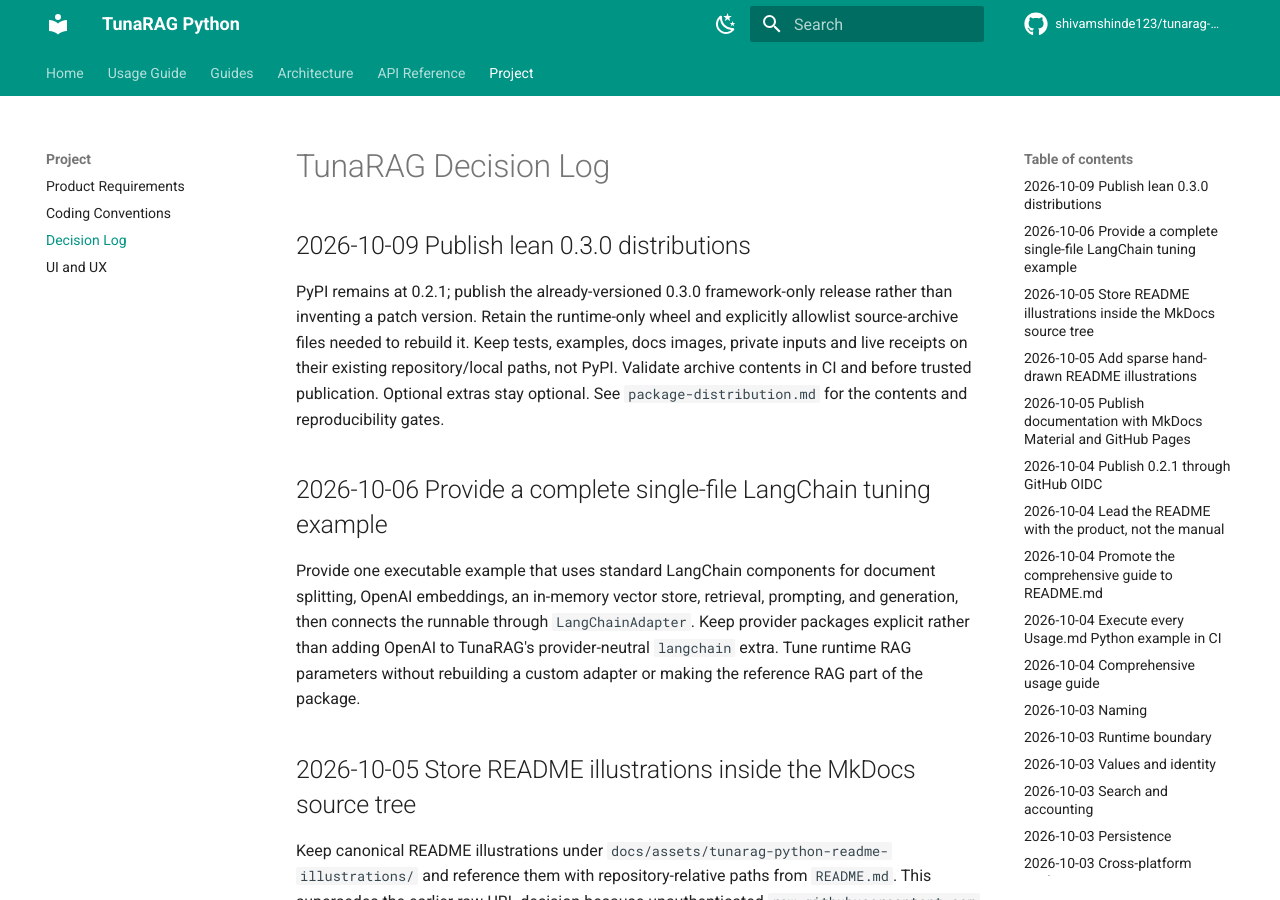
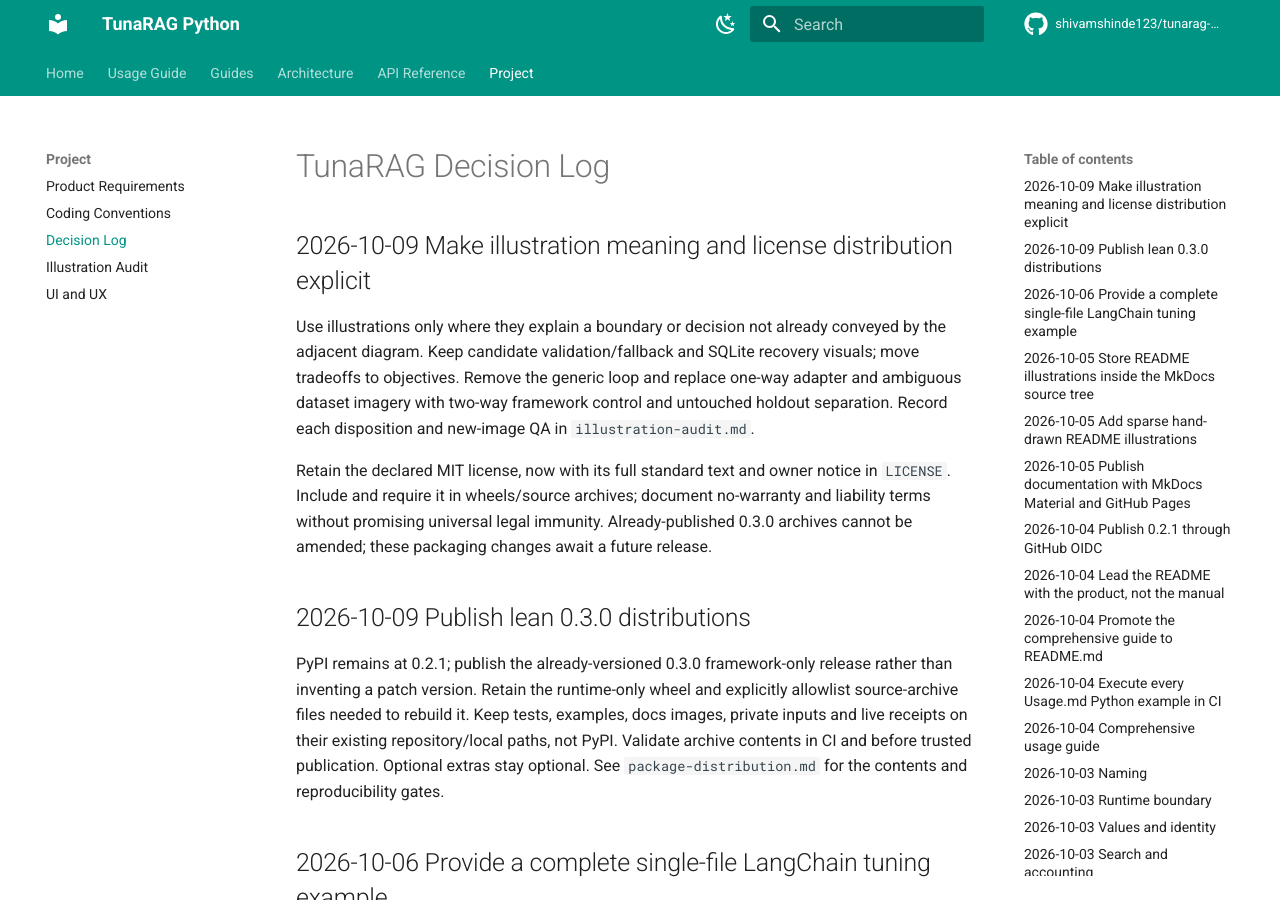
Before and after one commit to shivamshinde123/tunarag-python, an MkDocs documentation site: the page built from docs/decision.md, in a window 1280 px wide and 900 px high. Built offline with MkDocs 1.6.1 and Material for MkDocs 9.7.7, drawn with Linux system fonts in a browser that asks for light colours; comment, search, counter and statistics services are not loaded; some of the changed text lies outside the part shown.

Commit message:
docs: curate explanatory illustrations and ship full MIT license

```diff
--- a/docs/decision.md
+++ b/docs/decision.md
@@ -1,4 +1,17 @@
 # TunaRAG Decision Log
+
+## 2026-10-09 Make illustration meaning and license distribution explicit
+
+Use illustrations only where they explain a boundary or decision not already conveyed
+by the adjacent diagram. Keep candidate validation/fallback and SQLite recovery visuals;
+move tradeoffs to objectives. Remove the generic loop and replace one-way adapter and
+ambiguous dataset imagery with two-way framework control and untouched holdout separation.
+Record each disposition and new-image QA in `illustration-audit.md`.
+
+Retain the declared MIT license, now with its full standard text and owner notice in
+`LICENSE`. Include and require it in wheels/source archives; document no-warranty and
+liability terms without promising universal legal immunity. Already-published 0.3.0
+archives cannot be amended; these packaging changes await a future release.
 
 ## 2026-10-09 Publish lean 0.3.0 distributions
 
--- a/mkdocs.yml
+++ b/mkdocs.yml
@@ -121,6 +121,7 @@
       - Product Requirements: product-requirements-document.md
       - Coding Conventions: coding-conventions.md
       - Decision Log: decision.md
+      - Illustration Audit: illustration-audit.md
       - UI and UX: ui-ux-wireframes.md
 
 exclude_docs: |
--- a/pyproject.toml
+++ b/pyproject.toml
@@ -1,5 +1,5 @@
 [build-system]
-requires = ["hatchling>=1.25"]
+requires = ["hatchling>=1.27"]
 build-backend = "hatchling.build"
 
 [project]
@@ -9,6 +9,7 @@
 readme = "README.md"
 requires-python = ">=3.10"
 license = "MIT"
+license-files = ["LICENSE"]
 authors = [{ name = "Shivam Shinde" }]
 keywords = ["rag", "optimization", "evaluation", "llm", "retrieval"]
 classifiers = [
@@ -100,6 +101,7 @@
     "/pyproject.toml",
     "/README.md",
     "/CHANGELOG.md",
+    "/LICENSE",
 ]
 
 [tool.pytest.ini_options]
```
Also changed, not shown: CHANGELOG.md (+8 -0 lines), README.md (+34 -7 lines), docs/file-folder-structure.md (+4 -0 lines), docs/illustration-audit.md (added, +47 -0 lines), docs/package-distribution.md (+6 -1 lines), docs/assets/tunarag-python-readme-illustrations/01-optimization-loop.png (deleted), docs/assets/tunarag-python-readme-illustrations/02-rag-adapter-boundary.png (deleted), docs/assets/tunarag-python-readme-illustrations/03-dataset-preparation.png (deleted), docs/assets/tunarag-python-readme-illustrations/07-framework-adapter-control.png (added), docs/assets/tunarag-python-readme-illustrations/08-held-out-evaluation.png (added), 4 other files.
